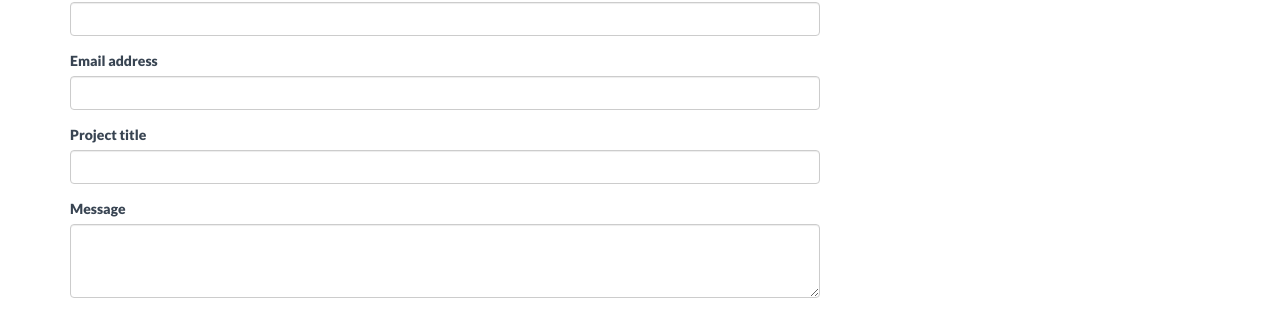
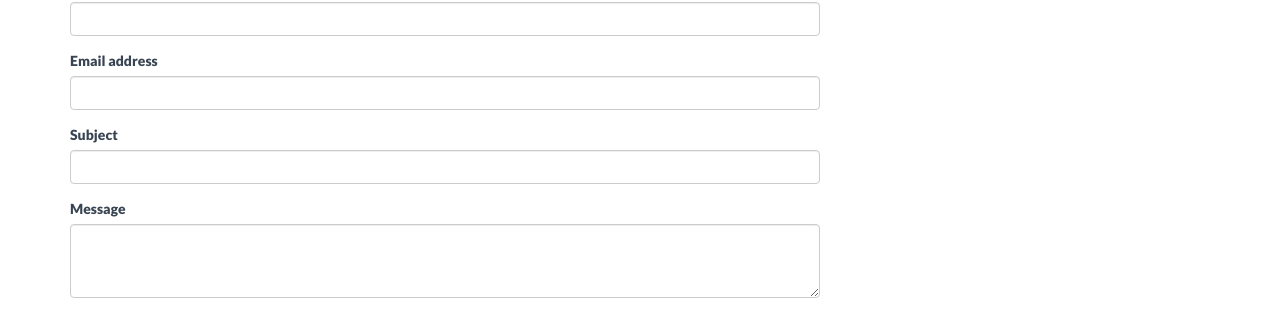
Before and after one commit to bitslit/portfolio, a Jekyll site: the page built from index.html, in a window 1280 px wide and 900 px high, scrolled down 1617 px. Shown: the part 291-606 px from the top of the window. Built offline with Jekyll 4.4.1, drawn with Linux system fonts in a browser that asks for light colours; nearby versions of some CDN libraries.

Commit message:
Update testimonial.html

```diff
--- a/_includes/testimonial.html
+++ b/_includes/testimonial.html
@@ -28,7 +28,7 @@
                     <input type="email" class="form-control" id="exampleInputEmail1">
                   </div>
                   <div class="form-group">
-                    <label for="InputSubject1">Project title</label>
+                    <label for="InputSubject1">Subject</label>
                     <input type="text" class="form-control" id="exampleInputSubject1">
                   </div>
                   <div class="form-group">
```
